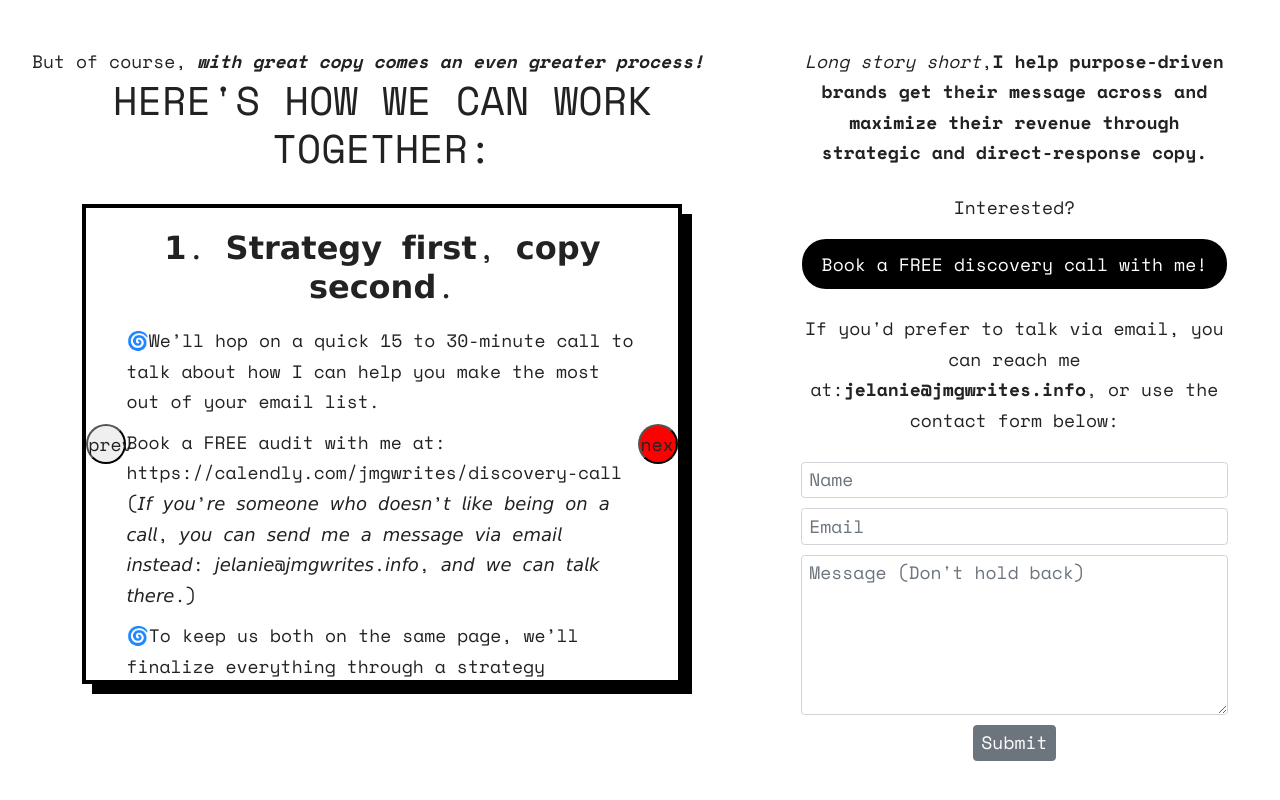
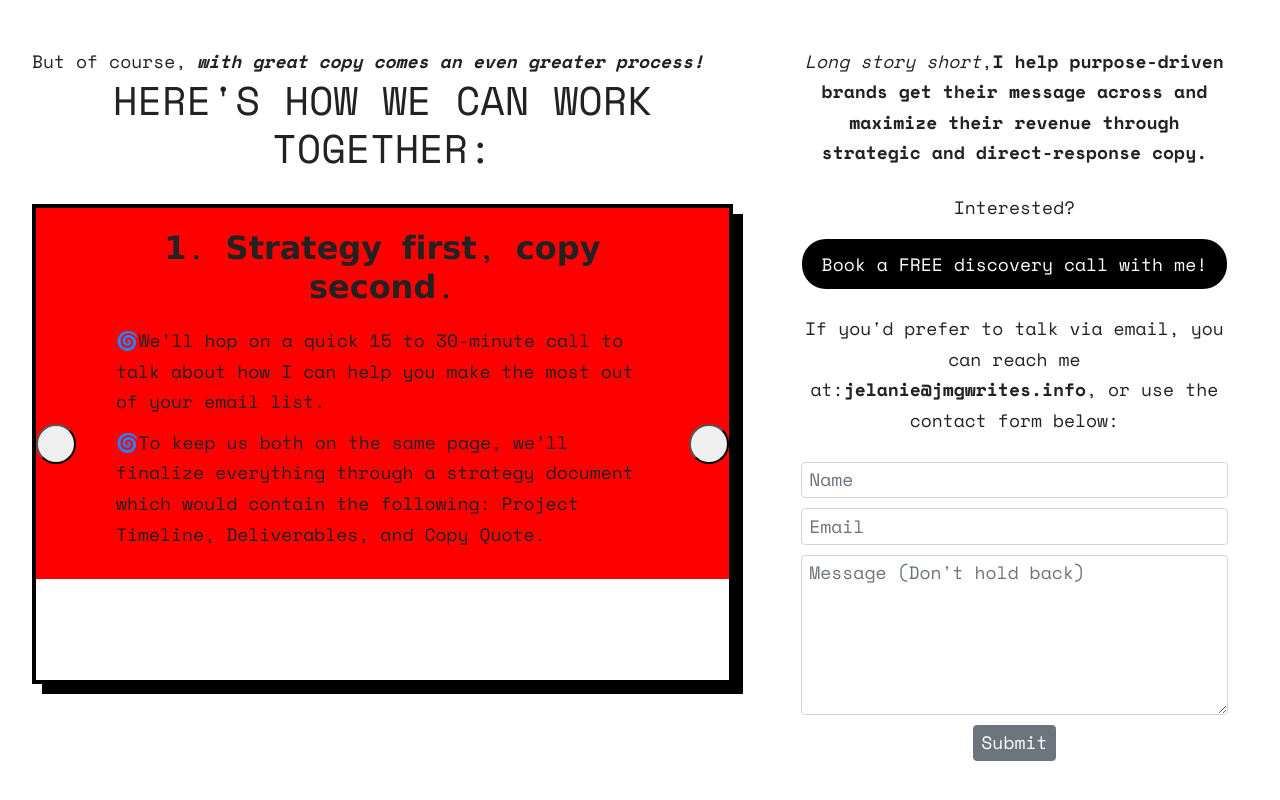
Before and after one commit to jasonLapina/jmgWrites-v2, a React (Create React App) app: page / in a window 1280 px wide. Shown: the part 3008-3808 px from the top of the page. Built offline with nearby package versions, Linux system fonts and the light colour scheme.

Commit message:
trim how it works

```diff
--- a/src/components/CTA/How.module.scss
+++ b/src/components/CTA/How.module.scss
@@ -1,7 +1,7 @@
 .container {
   margin-top: 3.2rem;
   margin-inline: auto;
-  max-width: 60rem;
+  max-width: 80rem;
   height: 48rem;
   border: solid 4px black;
   box-shadow: 1rem 1rem black;
@@ -11,8 +11,9 @@
 }
 
 .content {
+  background-color: red;
   position: absolute;
-  padding: 2rem 4rem;
+  padding: 2rem 8rem;
   h3 {
     margin-bottom: 2rem;
   }
@@ -33,9 +34,11 @@
   position: absolute;
   top: 50%;
   transform: translateY(-50%);
+  ion-icon {
+    line-height: 0;
+  }
   &--next {
     right: 0%;
-    background-color: red;
   }
   &--prev {
     left: 0%;
--- a/src/components/CTA/HowItWorks.js
+++ b/src/components/CTA/HowItWorks.js
@@ -10,12 +10,6 @@ function HowItWorks() {
         <p>
           🌀We’ll hop on a quick 15 to 30-minute call to talk about how I can
           help you make the most out of your email list.
-        </p>
-        <p>
-          Book a FREE audit with me at:
-          https://calendly.com/jmgwrites/discovery-call (𝘐𝘧 𝘺𝘰𝘶’𝘳𝘦 𝘴𝘰𝘮𝘦𝘰𝘯𝘦 𝘸𝘩𝘰
-          𝘥𝘰𝘦𝘴𝘯’𝘵 𝘭𝘪𝘬𝘦 𝘣𝘦𝘪𝘯𝘨 𝘰𝘯 𝘢 𝘤𝘢𝘭𝘭, 𝘺𝘰𝘶 𝘤𝘢𝘯 𝘴𝘦𝘯𝘥 𝘮𝘦 𝘢 𝘮𝘦𝘴𝘴𝘢𝘨𝘦 𝘷𝘪𝘢 𝘦𝘮𝘢𝘪𝘭
-          𝘪𝘯𝘴𝘵𝘦𝘢𝘥: 𝘫𝘦𝘭𝘢𝘯𝘪𝘦@𝘫𝘮𝘨𝘸𝘳𝘪𝘵𝘦𝘴.𝘪𝘯𝘧𝘰, 𝘢𝘯𝘥 𝘸𝘦 𝘤𝘢𝘯 𝘵𝘢𝘭𝘬 𝘵𝘩𝘦𝘳𝘦.)
         </p>
         <p>
           🌀To keep us both on the same page, we’ll finalize everything through
@@ -35,8 +29,12 @@ function HowItWorks() {
           comes up!
         </p>
       </div>
-      <button className={`${classes.btn} ${classes['btn--prev']}`}>prev</button>
-      <button className={`${classes.btn} ${classes['btn--next']}`}>next</button>
+      <button className={`${classes.btn} ${classes['btn--prev']}`}>
+        <ion-icon name='chevron-back-outline' />
+      </button>
+      <button className={`${classes.btn} ${classes['btn--next']}`}>
+        <ion-icon name='chevron-forward-outline' />
+      </button>
     </div>
   );
 }
@@ -48,8 +46,6 @@ export default HowItWorks;
 𝟭. 𝗦𝘁𝗿𝗮𝘁𝗲𝗴𝘆 𝗳𝗶𝗿𝘀𝘁, 𝗰𝗼𝗽𝘆 𝘀𝗲𝗰𝗼𝗻𝗱.
 🌀We’ll hop on a quick 15 to 30-minute call to talk about how I can help you make the most out of your email list.
 
-Book a FREE audit with me at: https://calendly.com/jmgwrites/discovery-call
-(𝘐𝘧 𝘺𝘰𝘶’𝘳𝘦 𝘴𝘰𝘮𝘦𝘰𝘯𝘦 𝘸𝘩𝘰 𝘥𝘰𝘦𝘴𝘯’𝘵 𝘭𝘪𝘬𝘦 𝘣𝘦𝘪𝘯𝘨 𝘰𝘯 𝘢 𝘤𝘢𝘭𝘭, 𝘺𝘰𝘶 𝘤𝘢𝘯 𝘴𝘦𝘯𝘥 𝘮𝘦 𝘢 𝘮𝘦𝘴𝘴𝘢𝘨𝘦 𝘷𝘪𝘢 𝘦𝘮𝘢𝘪𝘭 𝘪𝘯𝘴𝘵𝘦𝘢𝘥: 𝘫𝘦𝘭𝘢𝘯𝘪𝘦@𝘫𝘮𝘨𝘸𝘳𝘪𝘵𝘦𝘴.𝘪𝘯𝘧𝘰, 𝘢𝘯𝘥 𝘸𝘦 𝘤𝘢𝘯 𝘵𝘢𝘭𝘬 𝘵𝘩𝘦𝘳𝘦.)
 
 🌀To keep us both on the same page, we’ll finalize everything through a strategy document which would contain the following: Project Timeline, Deliverables, and Copy Quote.
 
```
